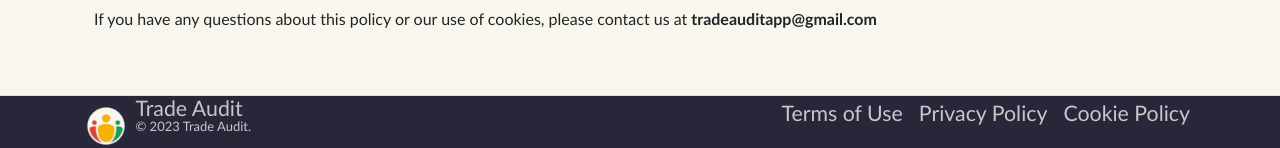
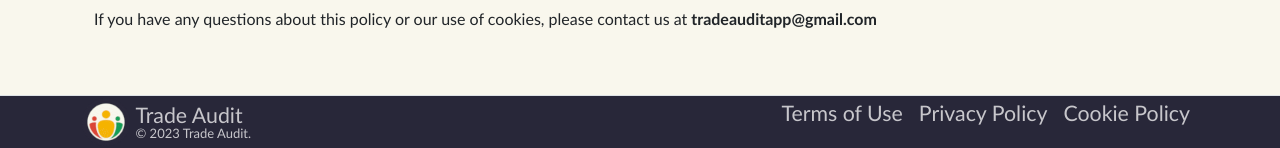
Before and after one commit to stevenrskelton/tradeaudit.app, a Jekyll site: the page built from cookie-policy.md, in a window 1280 px wide. Shown: the part 880-1028 px from the top of the page. Built offline with Jekyll 4.4.1, drawn with Linux system fonts in a browser that asks for light colours.

Commit message:
ui cleanup

```diff
--- a/_layouts/default.html
+++ b/_layouts/default.html
@@ -65,7 +65,7 @@
     <div class="container-xl d-flex flex-wrap me-auto">
         <a href="/" class="nav nav-item nav-link text-muted me-auto" style="padding-left:0;">
             <img src="https://tradeaudit.app/assets/images/favicon.ico" title="Trade Audit Mobile App" alt="Trade Audit Mobile App" width="48" height="48">
-            <div style="display: inline-block;line-height: 10px;vertical-align: baseline;">
+            <div style="display: inline-block;line-height: 10px;vertical-align: middle;">
                 <span style="line-height:20px">Trade Audit</span><br>
                 <span style="font-size: small;line-height: 10px;">&copy; {{ site.time | date: '%Y' }} {{ site.name | default: site.title }}.</span>
             </div>
```
